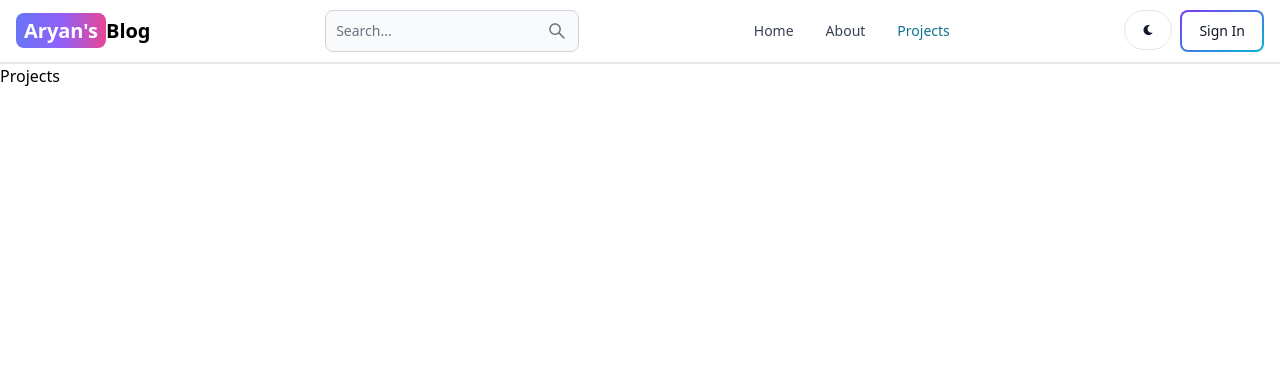
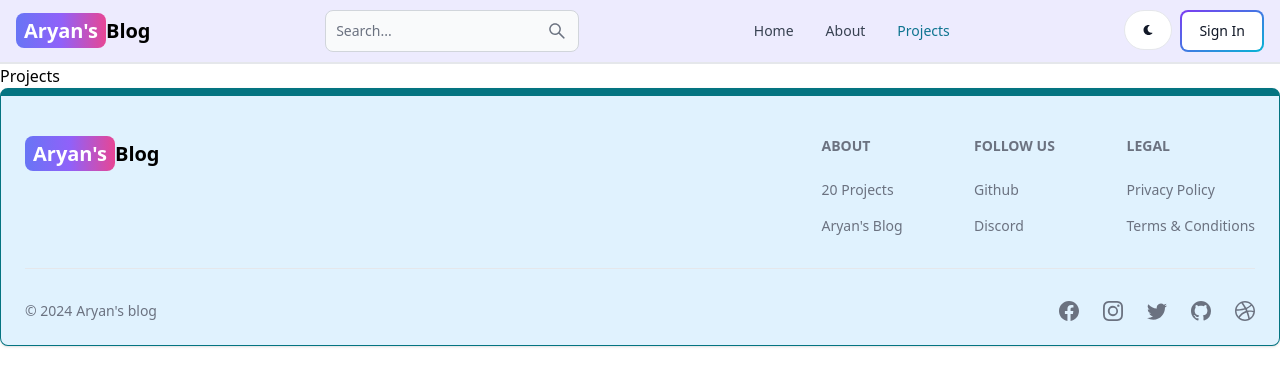
Before and after one commit to amarjeet-kumar88/Blog-App-MERN, a React (Vite) app in the folder client/: page /projects in a window 1280 px wide. Shown: the top 386 px of the page. Built offline with nearby package versions, Linux system fonts and the light colour scheme.

Commit message:
create and add the footer component

```diff
--- a/client/src/App.jsx
+++ b/client/src/App.jsx
@@ -6,6 +6,8 @@
 import Dashboard from "./pages/Dashboard"
 import Projects from "./pages/Projects"
 import Header from "./components/Header"
+import Footer from './components/Footer';
+
 export default function App() {
   return (
     <BrowserRouter >
@@ -18,6 +20,7 @@
         <Route path="/dashboard" element={ <Dashboard />} />
         <Route path="/projects" element={ <Projects />} />
       </Routes>
+      <Footer />
     </BrowserRouter>
   )
 }
--- /dev/null
+++ b/client/src/components/Footer.jsx
@@ -0,0 +1,81 @@
+import { Footer } from 'flowbite-react';
+import { Link } from 'react-router-dom';
+import { BsFacebook, BsInstagram, BsTwitter, BsGithub, BsDribbble } from 'react-icons/bs';
+export default function FooterCom() {
+  return (
+    <Footer container className='border border-t-8 border-teal-600 bg-sky-100'>
+      <div className='w-full max-w-7xl mx-auto'>
+        <div className='grid w-full justify-between sm:flex md:grid-cols-1'>
+          <div className='mt-5'>
+            <Link
+              to='/'
+              className='self-center whitespace-nowrap text-lg sm:text-xl font-semibold dark:text-white'
+            >
+              <span className='px-2 py-1 bg-gradient-to-r from-indigo-500 via-purple-500 to-pink-500 rounded-lg text-white'>
+                Aryan's
+              </span>
+              Blog
+            </Link>
+          </div>
+          <div className='grid grid-cols-2 gap-8 mt-4 sm:grid-cols-3 sm:gap-6'>
+            <div>
+              <Footer.Title title='About' />
+              <Footer.LinkGroup col>
+                <Footer.Link
+                  href='https://github.com/amarjeet-kumar88'
+                  target='_blank'
+                  rel='noopener noreferrer'
+                >
+                  20 Projects
+                </Footer.Link>
+                <Footer.Link
+                  href='/about'
+                  target='_blank'
+                  rel='noopener noreferrer'
+                >
+                  Aryan's Blog
+                </Footer.Link>
+              </Footer.LinkGroup>
+            </div>
+            <div>
+              <Footer.Title title='Follow us' />
+              <Footer.LinkGroup col>
+                <Footer.Link
+                  href='https://github.com/amarjeet-kumar88'
+                  target='_blank'
+                  rel='noopener noreferrer'
+                >
+                  Github
+                </Footer.Link>
+                <Footer.Link href='#'>Discord</Footer.Link>
+              </Footer.LinkGroup>
+            </div>
+            <div>
+              <Footer.Title title='Legal' />
+              <Footer.LinkGroup col>
+                <Footer.Link href='#'>Privacy Policy</Footer.Link>
+                <Footer.Link href='#'>Terms &amp; Conditions</Footer.Link>
+              </Footer.LinkGroup>
+            </div>
+          </div>
+        </div>
+        <Footer.Divider />
+        <div className='w-full sm:flex sm:items-center sm:justify-between'>
+          <Footer.Copyright
+            href='#'
+            by="Aryan's blog"
+            year={new Date().getFullYear()}
+          />
+          <div className="flex gap-6 sm:mt-0 mt-4 sm:justify-center">
+            <Footer.Icon href='#' icon={BsFacebook}/>
+            <Footer.Icon href='#' icon={BsInstagram}/>
+            <Footer.Icon href='#' icon={BsTwitter}/>
+            <Footer.Icon href='https://github.com/amarjeet-kumar88' icon={BsGithub}/>
+            <Footer.Icon href='#' icon={BsDribbble}/>
+
+          </div>
+        </div>
+      </div>
+    </Footer>
+  );
+}
--- a/client/src/components/Header.jsx
+++ b/client/src/components/Header.jsx
@@ -6,7 +6,7 @@
 export default function Header() {
     const path = useLocation().pathname;
   return (
-    <Navbar className='border-b-2'>
+    <Navbar className='border-b-2 bg-purple-100'>
       <Link
         to='/'
         className='self-center whitespace-nowrap text-sm sm:text-xl font-semibold dark:text-white'
--- a/client/src/pages/SignUp.jsx
+++ b/client/src/pages/SignUp.jsx
@@ -41,7 +41,7 @@
 
 
   return (
-    <div className='min-h-screen mt-20'>
+    <div className='min-h-screen pt-20 bg-sky-100'>
     <div className='flex p-3 max-w-3xl mx-auto flex-col md:flex-row md:items-center gap-5'>
       {/* left */}
       <div className='flex-1'>
```
